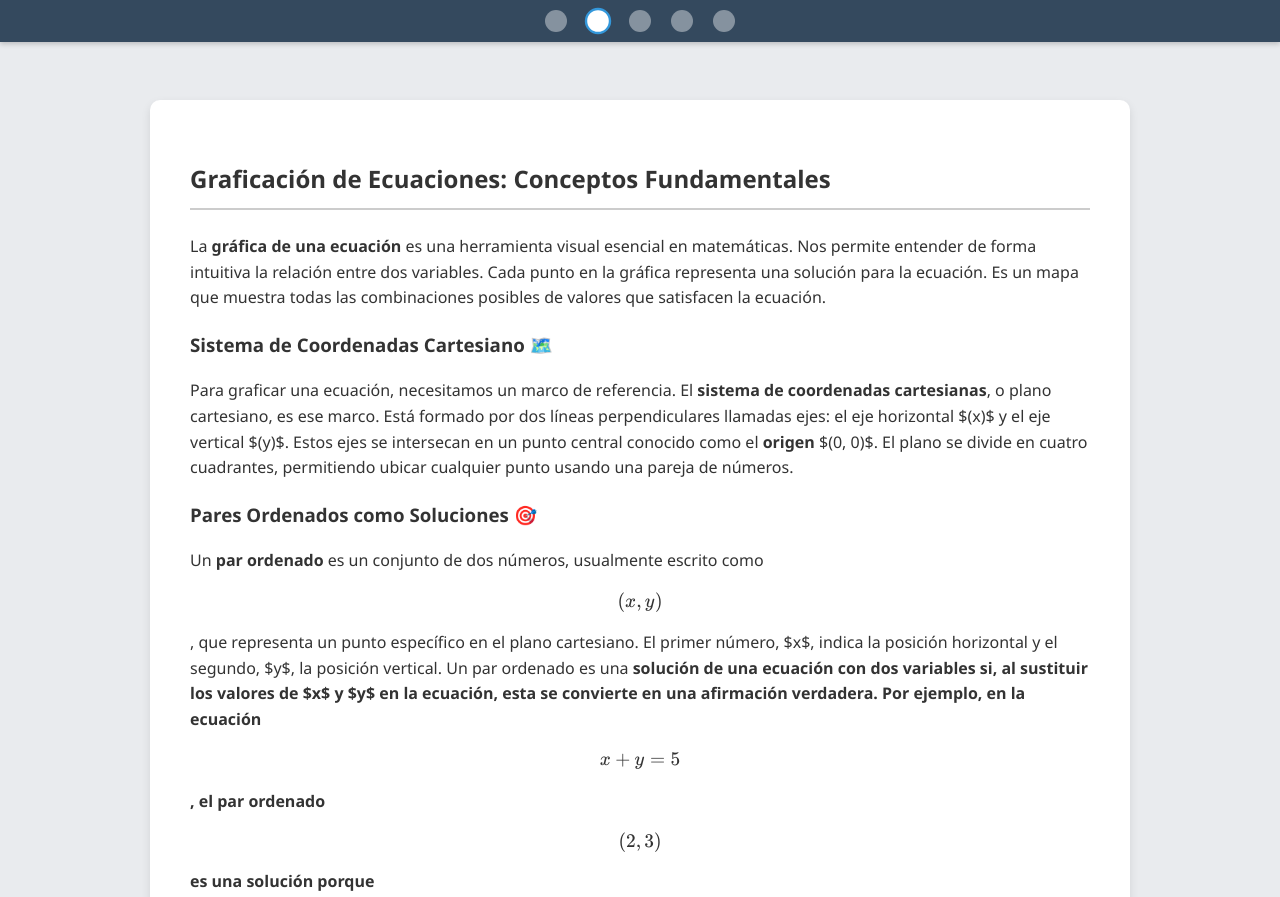
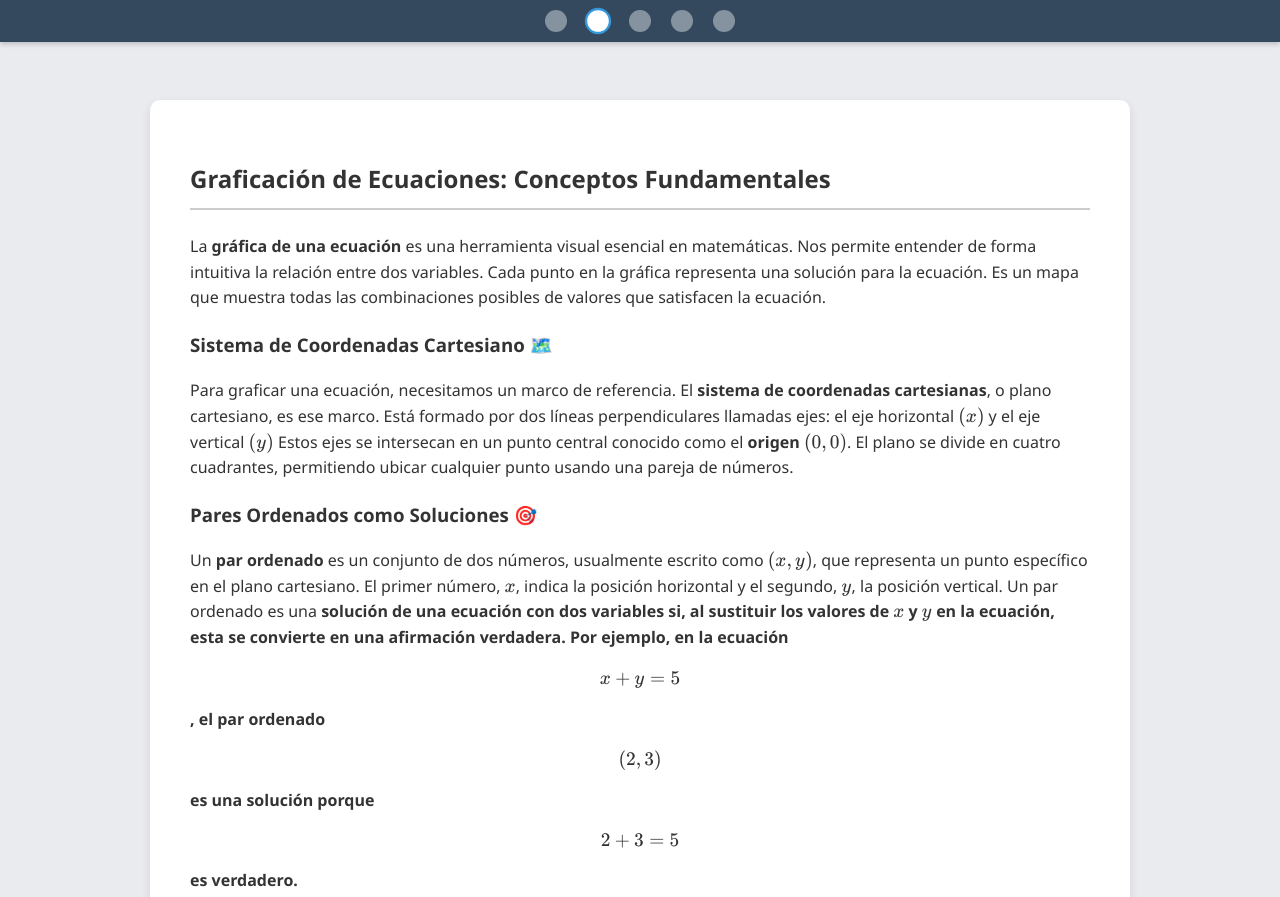
Before and after one commit to MarioDevMty/Demo-Graficas, a website: page teoria.html in a window 1280 px wide. Shown: the top 897 px of the page. Drawn offline with Linux system fonts and the light colour scheme.

Commit message:
Actualización teoria

```diff
--- a/teoria.html
+++ b/teoria.html
@@ -96,19 +96,22 @@
                 El <strong>sistema de coordenadas cartesianas</strong>,
                 o plano cartesiano, es ese marco.
                 Está formado por dos líneas perpendiculares llamadas ejes:
-                el eje horizontal $(x)$ y el eje vertical $(y)$.
+                el eje horizontal \((x)\) y el eje vertical \((y)\)
                 Estos ejes se intersecan en un punto central conocido
-                como el <strong>origen</strong> $(0, 0)$. El plano se divide en cuatro cuadrantes, permitiendo ubicar cualquier punto usando una pareja de números.</p>
+                como el <strong>origen</strong> \((0, 0)\). El plano se divide en cuatro cuadrantes, permitiendo ubicar cualquier punto usando una pareja de números.</p>
             <h3>Pares Ordenados como Soluciones 🎯</h3>
             <p>Un <strong>par ordenado</strong> es un conjunto de dos números,
-                usualmente escrito como <p>$$(x, y)$$</p>, que representa
+                usualmente escrito como \((x, y)\), que representa
                 un punto específico en el plano cartesiano.
-                El primer número, $x$, indica la posición horizontal
-                y el segundo, $y$, la posición vertical.
+                El primer número, \(x\), indica la posición horizontal
+                y el segundo, \(y\), la posición vertical.
                 Un par ordenado es una <strong>solución de una ecuación con dos variables
                     <strong> si, al sustituir los valores de
-                        $x$ y $y$ en la ecuación, esta se convierte
-                        en una afirmación verdadera. Por ejemplo, en la ecuación $$x + y = 5$$, el par ordenado $$(2, 3)$$ es una solución porque $$2 + 3 = 5$$ es verdadero.</p>
+                        \(x\) y \(y\) en la ecuación, esta se convierte
+                        en una afirmación verdadera.
+                        Por ejemplo, en la ecuación $$x + y = 5$$,
+                        el par ordenado $$(2, 3)$$
+                        es una solución porque $$2 + 3 = 5$$ es verdadero.</p>
 
             <h3>Ecuaciones con Dos Variables</h3>
             <p>Una <strong>ecuación con dos variables</strong> es una expresión matemática que contiene dos incógnitas, comúnmente $$x$$ y $$y$$. A diferencia de las ecuaciones con una sola variable (como $$x+5=10$$), estas ecuaciones no tienen una única solución, sino un número infinito de pares ordenados que las satisfacen. Ejemplos de estas ecuaciones son:</p>
```
